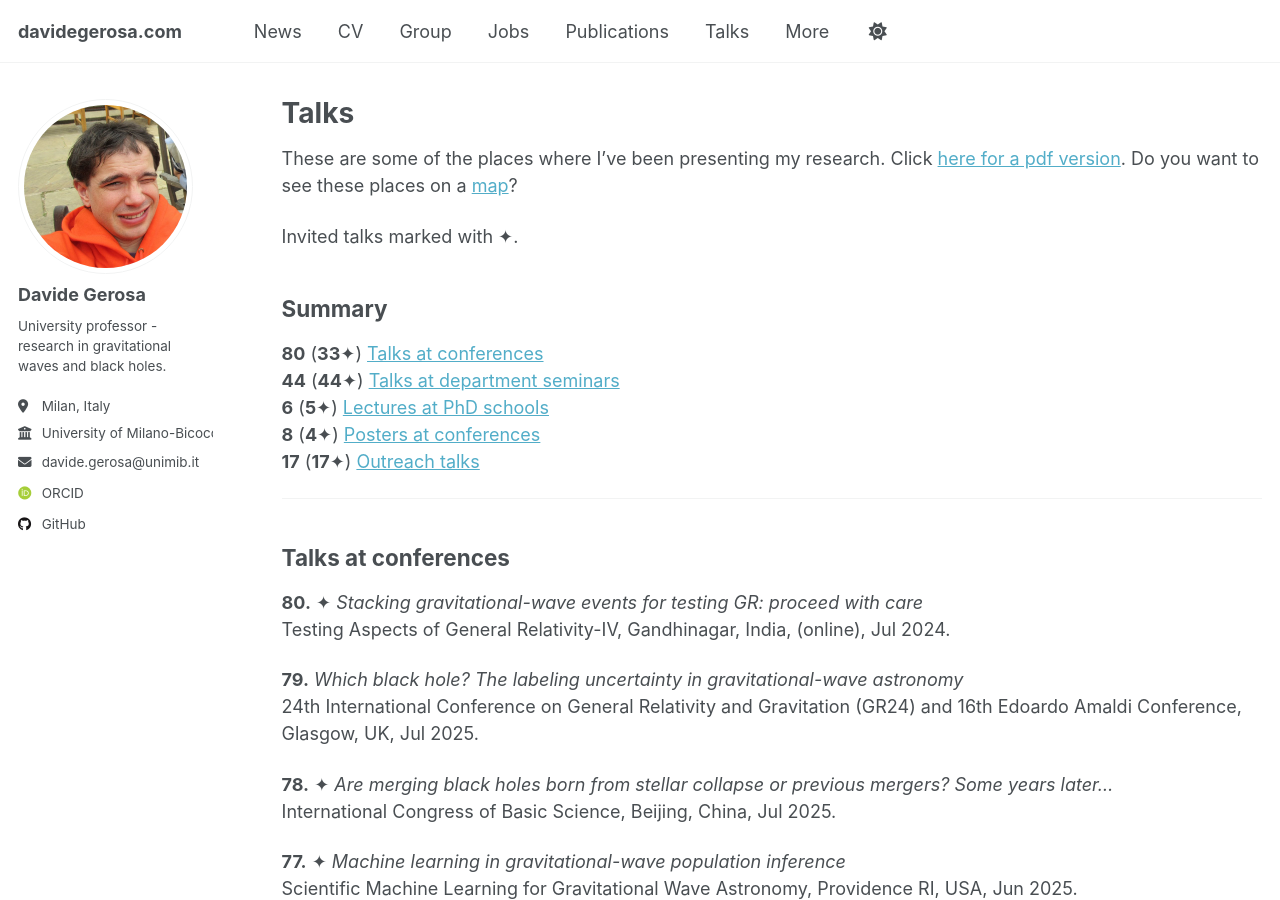
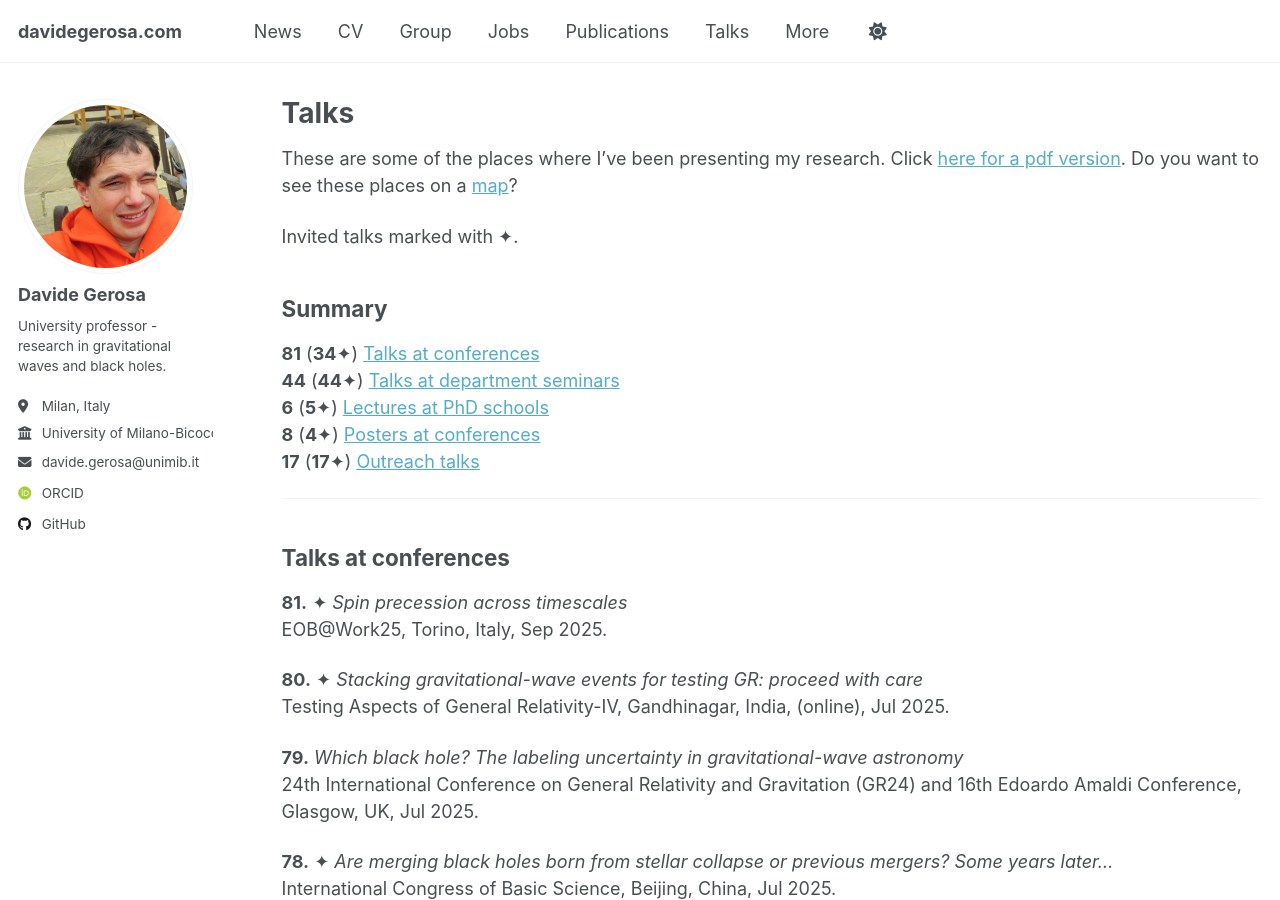
Before and after one commit to dgerosa/website, a Jekyll site: the page built from _pages/talks.md, in a window 1280 px wide and 900 px high. Built offline with Jekyll 4.4.1, drawn with Linux system fonts in a browser that asks for light colours; some web fonts are replaced; some of the changed text lies outside the part shown.

Commit message:
Website update from workflow

```diff
--- a/_pages/_talks.md
+++ b/_pages/_talks.md
@@ -1,7 +1,7 @@
 Invited talks marked with ✦.
 
 ## Summary
-**80** (**33**✦) [Talks at conferences](#talks-at-conferences) \
+**81** (**34**✦) [Talks at conferences](#talks-at-conferences) \
 **44** (**44**✦) [Talks at department seminars](#talks-at-department-seminars) \
 **6** (**5**✦) [Lectures at PhD schools](#lectures-at-phd-schools) \
 **8** (**4**✦) [Posters at conferences](#posters-at-conferences) \
@@ -11,8 +11,11 @@ Invited talks marked with ✦.
 
 ## Talks at conferences
 
+**81.** ✦ *Spin precession across timescales*  \\
+EOB@Work25, Torino, Italy, Sep 2025.
+
 **80.** ✦ *Stacking gravitational-wave events for testing GR: proceed with care*  \\
-Testing Aspects of General Relativity-IV, Gandhinagar, India, (online), Jul 2024.
+Testing Aspects of General Relativity-IV, Gandhinagar, India, (online), Jul 2025.
 
 **79.** *Which black hole? The labeling uncertainty in gravitational-wave astronomy*  \\
 24th International Conference on General Relativity and Gravitation (GR24) and 16th Edoardo Amaldi Conference, Glasgow, UK, Jul 2025.
```
Also changed, not shown: other parts of _pages/_talks.md (+1 -1 lines), _pages/_citations.md (+1 -1 lines), _pages/_group.md (+1 -1 lines), _pages/_publications.md (+1 -1 lines).
